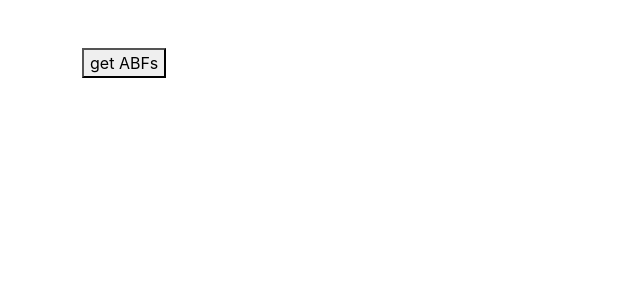
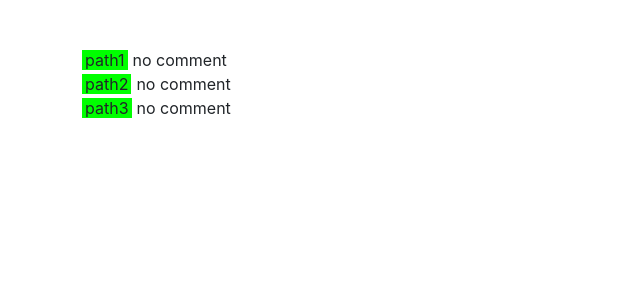
Before and after one commit to swharden/ProjectServer, a React (Create React App) app in the folder abfjs/: page / in a window 1280 px wide. Shown: the top 300 px of the page, without its empty margins (0-640 px from the left). Built offline with nearby package versions, Linux system fonts and the light colour scheme.

Commit message:
create AbfParent model

```diff
--- a/abfjs/src/App.js
+++ b/abfjs/src/App.js
@@ -1,9 +1,9 @@
-import AbfList from "./Components/AbfList";
+import AbfParentList from "./Components/AbfParentList";
 
 function App() {
   return (
     <div className="container my-5">
-      <AbfList />
+      <AbfParentList />
     </div>
   );
 }
--- /dev/null
+++ b/abfjs/src/Components/AbfParentList.js
@@ -0,0 +1,32 @@
+import React from 'react';
+import AbfParent from '../Models/AbfParent';
+
+class AbfParentList extends React.Component {
+
+    state = {
+        parents: null
+    };
+
+    showParent(parent) {
+        return <div key={parent.path}>
+            <span style={{ backgroundColor: parent.color, paddingLeft: 3, paddingRight: 3 }}>
+                {parent.abfID}
+            </span>
+            <span style={{ paddingLeft: 5 }}>
+                {parent.comment}
+            </span>
+        </div >
+    }
+
+    render() {
+
+        let parents = [];
+        parents.push(new AbfParent("x:/folder/path1.abf"));
+        parents.push(new AbfParent("x:/folder/path2.abf"));
+        parents.push(new AbfParent("x:/folder/path3.abf"));
+
+        return parents.map((parent) => this.showParent(parent));
+    }
+}
+
+export default AbfParentList;
--- /dev/null
+++ b/abfjs/src/Models/AbfParent.js
@@ -0,0 +1,11 @@
+class AbfParent {
+    constructor(fullPath) {
+        this.color = "#00FF00";
+        this.comment = "no comment";
+        this.path = fullPath;
+        this.filename = fullPath.replace(/^.*[\\\\/]/, ''); // isolate filename
+        this.abfID = this.filename.replace(/\.[^/.]+$/, ""); // remove extension
+    }
+}
+
+export default AbfParent;
```
